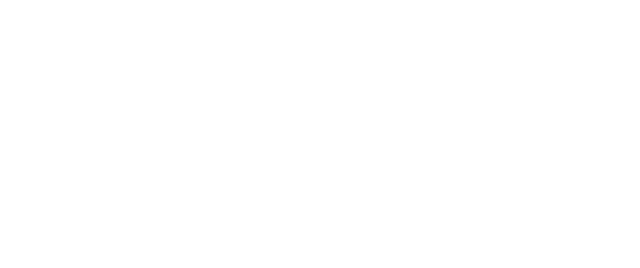
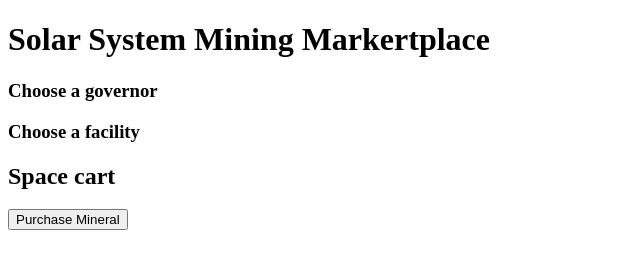
Before and after one commit to nss-daytime-cohort-63/Exomine2, a plain HTML site: page index.html in a window 1280 px wide. Shown: the whole page, without its empty margins (0-640 px from the left). Drawn offline with Linux system fonts and the light colour scheme.

Commit message:
added basic html to exominer

```diff
--- a/index.html
+++ b/index.html
@@ -5,8 +5,15 @@
     <meta http-equiv="X-UA-Compatible" content="IE=edge">
     <meta name="viewport" content="width=device-width, initial-scale=1.0">
     <title>Exomine</title>
+    <link rel="stylesheet" href="./styles/main.css">
 </head>
+
 <body>
+    <main id="container">
+
+    </main>
+
+    <script type="module" src="./scripts/main.js"></script>
 
 </body>
 </html>
--- a/scripts/database.js
+++ b/scripts/database.js
@@ -17,4 +17,3 @@ export const purchaseMineral = () => {
         // application can re-render and update state
         document.dispatchEvent( new CustomEvent("stateChanged") )
     }
-}
--- /dev/null
+++ b/scripts/exominer.js
@@ -0,0 +1,52 @@
+//import { Governors } from "./Governors.js"
+//import { Mines } from "./mine.js"
+
+//import { addCustomOrder } from "./database.js"
+
+
+/*document.addEventListener(
+    "click",
+    (event) => {
+        if (event.target.id === "orderButton") {
+            addCustomOrder()
+        }
+    }
+)*/
+
+
+
+export const Exomine = () => {
+    return `
+        <h1>Solar System Mining Markertplace</h1>
+
+        <div>
+            <article class="choices">
+                <section class="governors">
+                <h3>Choose a governor</h3>
+                </section>
+
+                <section class="facilities">
+                <h3>Choose a facility</h3>
+                </section>
+            </article>
+
+            <article>
+                <section class="colonies">
+
+                </section>
+            </article>
+        </div>
+
+        <div>
+            <article class="customOrders">
+
+            </article>
+
+            <article>
+                <h2>Space cart</h2>
+                <button id="orderButton">Purchase Mineral</button>
+            </article>
+
+        </div>
+    `
+}
--- a/scripts/main.js
+++ b/scripts/main.js
@@ -0,0 +1,9 @@
+import { Exomine } from "./exominer.js"
+
+const mainContainer = document.querySelector("#container")
+
+const renderAllHTML = () => {
+    mainContainer.innerHTML = Exomine()
+}
+
+renderAllHTML()
```
